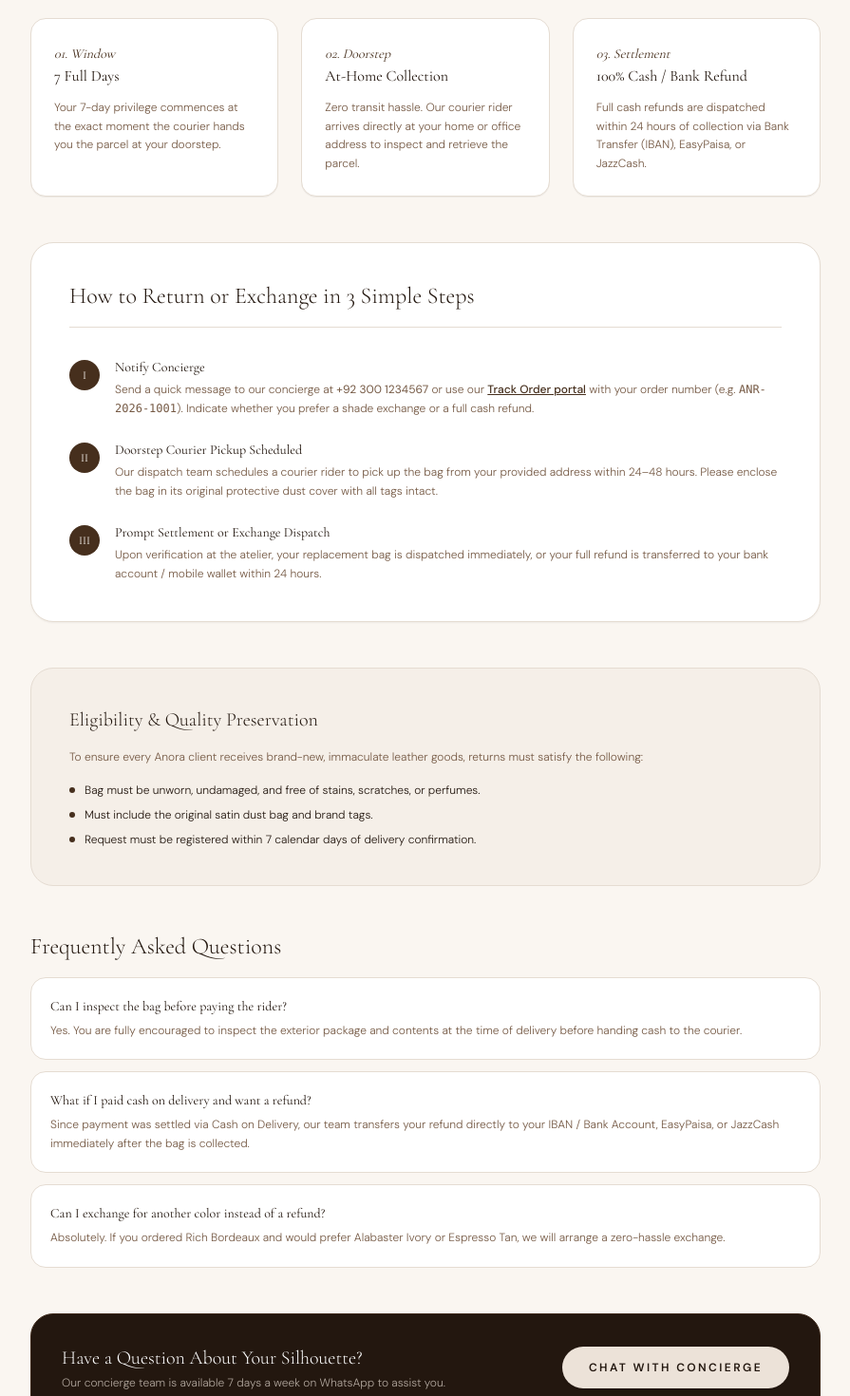
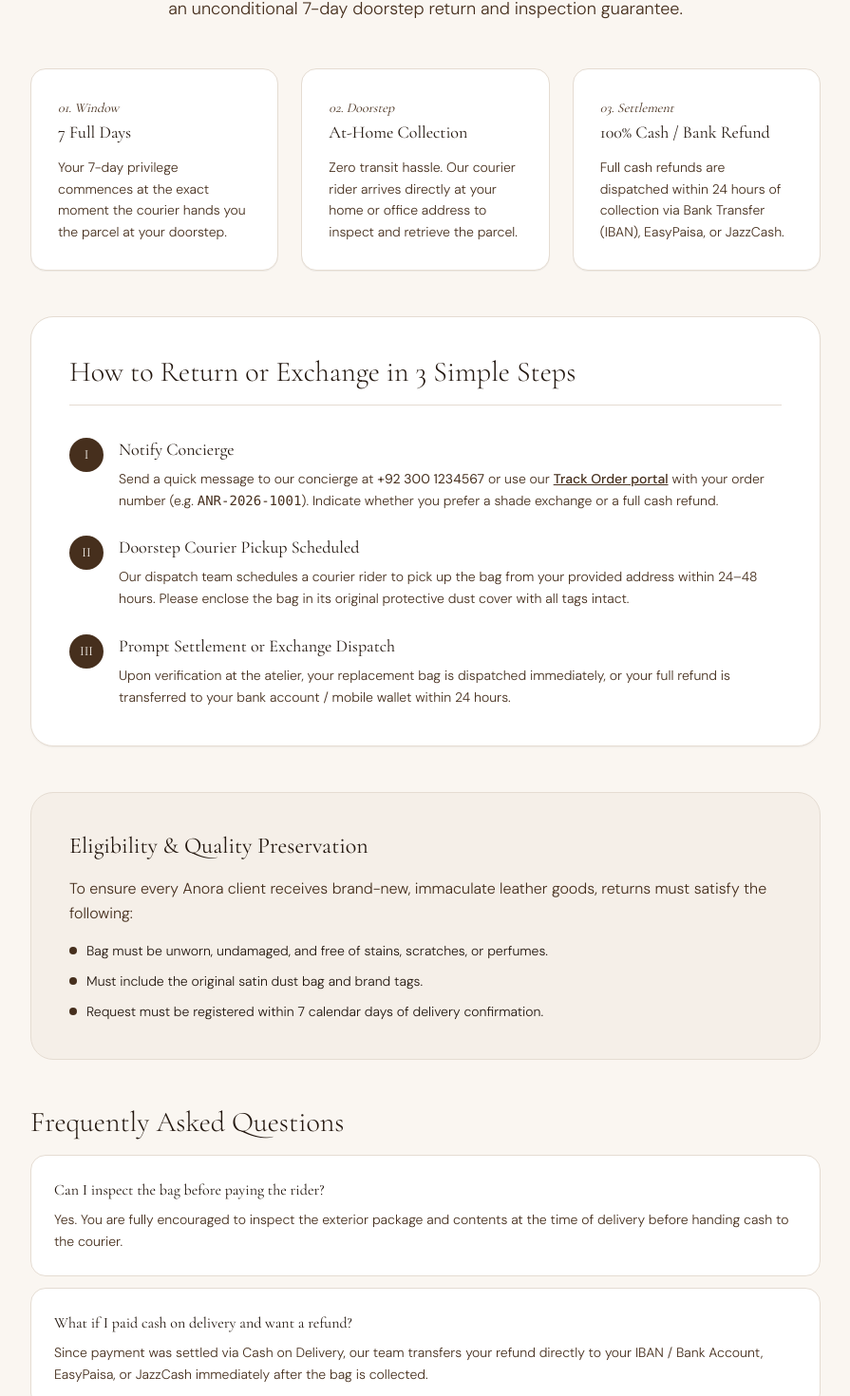
Before and after one commit to shahrozimran/AnoraBags, a Next.js app: page /refund-policy in a window 1280 px wide. Shown: the part 458-1928 px from the top of the page at 95% size, without its empty margins (192-1087 px from the left). Built offline with nearby package versions, Linux system fonts and the light colour scheme.

Commit message:
style(refund-policy): enhance typography and responsive padding for readability

```diff
--- a/app/refund-policy/page.tsx
+++ b/app/refund-policy/page.tsx
@@ -111,43 +111,43 @@ export default function RefundPolicyPage() {
       <main className="max-w-4xl mx-auto px-4 sm:px-6 lg:px-8 py-12 sm:py-20 w-full space-y-12">
         {/* Page Hero */}
         <div className="text-center space-y-4">
-          <div className="inline-flex items-center gap-2 px-4 py-1.5 rounded-full bg-[#ECE2D8] text-[#462F1D] text-[10px] font-sans font-semibold tracking-[0.25em] uppercase">
-            <ShieldCheck className="w-3.5 h-3.5" />
+          <div className="inline-flex items-center gap-2 px-5 py-2 rounded-full bg-[#ECE2D8] text-[#462F1D] text-xs sm:text-sm font-sans font-semibold tracking-[0.16em] uppercase">
+            <ShieldCheck className="w-4 h-4" />
             <span>The Maison Privilege</span>
           </div>
 
-          <h1 className="font-serif text-4xl sm:text-5xl font-light tracking-tight text-[#23170F]">
+          <h1 className="font-serif text-4xl sm:text-5xl lg:text-6xl font-light tracking-tight text-[#23170F]">
             7-Day Doorstep <br />
             <span className="italic font-normal text-[#462F1D]">Home Privilege & Exchange</span>
           </h1>
 
-          <p className="text-xs sm:text-sm text-[#755944] font-light max-w-xl mx-auto leading-relaxed">
+          <p className="text-base sm:text-lg text-[#462F1D] font-light max-w-xl mx-auto leading-relaxed">
             We want you to carry your Anora silhouette with absolute serenity. Every piece acquired through our Cash on Delivery service includes an unconditional 7-day doorstep return and inspection guarantee.
           </p>
         </div>
 
         {/* 3 Pillars */}
         <div className="grid grid-cols-1 md:grid-cols-3 gap-6">
-          <div className="p-6 rounded-2xl bg-white border border-[#E5DCD2] shadow-2xs space-y-3">
+          <div className="p-6 sm:p-7 rounded-2xl bg-white border border-[#E5DCD2] shadow-2xs space-y-3">
             <span className="font-serif italic text-sm text-[#462F1D]">01. Window</span>
-            <h3 className="font-serif text-base font-normal text-[#23170F]">7 Full Days</h3>
-            <p className="text-xs text-[#755944] font-light leading-relaxed">
+            <h3 className="font-serif text-lg font-normal text-[#23170F]">7 Full Days</h3>
+            <p className="text-sm text-[#462F1D] font-light leading-relaxed">
               Your 7-day privilege commences at the exact moment the courier hands you the parcel at your doorstep.
             </p>
           </div>
 
-          <div className="p-6 rounded-2xl bg-white border border-[#E5DCD2] shadow-2xs space-y-3">
+          <div className="p-6 sm:p-7 rounded-2xl bg-white border border-[#E5DCD2] shadow-2xs space-y-3">
             <span className="font-serif italic text-sm text-[#462F1D]">02. Doorstep</span>
-            <h3 className="font-serif text-base font-normal text-[#23170F]">At-Home Collection</h3>
-            <p className="text-xs text-[#755944] font-light leading-relaxed">
+            <h3 className="font-serif text-lg font-normal text-[#23170F]">At-Home Collection</h3>
+            <p className="text-sm text-[#462F1D] font-light leading-relaxed">
               Zero transit hassle. Our courier rider arrives directly at your home or office address to inspect and retrieve the parcel.
             </p>
           </div>
 
-          <div className="p-6 rounded-2xl bg-white border border-[#E5DCD2] shadow-2xs space-y-3">
+          <div className="p-6 sm:p-7 rounded-2xl bg-white border border-[#E5DCD2] shadow-2xs space-y-3">
             <span className="font-serif italic text-sm text-[#462F1D]">03. Settlement</span>
-            <h3 className="font-serif text-base font-normal text-[#23170F]">100% Cash / Bank Refund</h3>
-            <p className="text-xs text-[#755944] font-light leading-relaxed">
+            <h3 className="font-serif text-lg font-normal text-[#23170F]">100% Cash / Bank Refund</h3>
+            <p className="text-sm text-[#462F1D] font-light leading-relaxed">
               Full cash refunds are dispatched within 24 hours of collection via Bank Transfer (IBAN), EasyPaisa, or JazzCash.
             </p>
           </div>
@@ -155,20 +155,20 @@ export default function RefundPolicyPage() {
 
         {/* Step-by-Step Return Flow */}
         <div className="p-5 sm:p-8 md:p-10 rounded-2xl sm:rounded-3xl bg-white border border-[#E5DCD2] shadow-xs space-y-6 sm:space-y-8">
-          <h2 className="font-serif text-xl sm:text-2xl font-light text-[#23170F] border-b border-[#E5DCD2] pb-4">
+          <h2 className="font-serif text-2xl sm:text-3xl font-light text-[#23170F] border-b border-[#E5DCD2] pb-4">
             How to Return or Exchange in 3 Simple Steps
           </h2>
 
           <div className="space-y-6">
             <div className="flex items-start gap-4">
-              <span className="w-8 h-8 rounded-full bg-[#462F1D] text-[#FAF6F1] flex items-center justify-center text-xs font-serif shrink-0 mt-0.5">
+              <span className="w-9 h-9 rounded-full bg-[#462F1D] text-[#FAF6F1] flex items-center justify-center text-sm font-serif shrink-0 mt-0.5">
                 I
               </span>
-              <div className="space-y-1">
-                <h4 className="text-sm font-serif font-normal text-[#23170F]">
+              <div className="space-y-1.5">
+                <h4 className="text-base sm:text-lg font-serif font-normal text-[#23170F]">
                   Notify Concierge
                 </h4>
-                <p className="text-xs text-[#755944] font-light leading-relaxed">
+                <p className="text-sm text-[#462F1D] font-light leading-relaxed">
                   Send a quick message to our concierge at <strong>+92 300 1234567</strong> or use our{" "}
                   <Link href="/track-order" className="text-[#462F1D] underline font-medium">
                     Track Order portal
@@ -179,28 +179,28 @@ export default function RefundPolicyPage() {
             </div>
 
             <div className="flex items-start gap-4">
-              <span className="w-8 h-8 rounded-full bg-[#462F1D] text-[#FAF6F1] flex items-center justify-center text-xs font-serif shrink-0 mt-0.5">
+              <span className="w-9 h-9 rounded-full bg-[#462F1D] text-[#FAF6F1] flex items-center justify-center text-sm font-serif shrink-0 mt-0.5">
                 II
               </span>
-              <div className="space-y-1">
-                <h4 className="text-sm font-serif font-normal text-[#23170F]">
+              <div className="space-y-1.5">
+                <h4 className="text-base sm:text-lg font-serif font-normal text-[#23170F]">
                   Doorstep Courier Pickup Scheduled
                 </h4>
-                <p className="text-xs text-[#755944] font-light leading-relaxed">
+                <p className="text-sm text-[#462F1D] font-light leading-relaxed">
                   Our dispatch team schedules a courier rider to pick up the bag from your provided address within 24–48 hours. Please enclose the bag in its original protective dust cover with all tags intact.
                 </p>
               </div>
             </div>
 
             <div className="flex items-start gap-4">
-              <span className="w-8 h-8 rounded-full bg-[#462F1D] text-[#FAF6F1] flex items-center justify-center text-xs font-serif shrink-0 mt-0.5">
+              <span className="w-9 h-9 rounded-full bg-[#462F1D] text-[#FAF6F1] flex items-center justify-center text-sm font-serif shrink-0 mt-0.5">
                 III
               </span>
-              <div className="space-y-1">
-                <h4 className="text-sm font-serif font-normal text-[#23170F]">
+              <div className="space-y-1.5">
+                <h4 className="text-base sm:text-lg font-serif font-normal text-[#23170F]">
                   Prompt Settlement or Exchange Dispatch
                 </h4>
-                <p className="text-xs text-[#755944] font-light leading-relaxed">
+                <p className="text-sm text-[#462F1D] font-light leading-relaxed">
                   Upon verification at the atelier, your replacement bag is dispatched immediately, or your full refund is transferred to your bank account / mobile wallet within 24 hours.
                 </p>
               </div>
@@ -210,23 +210,23 @@ export default function RefundPolicyPage() {
 
         {/* Eligibility Criteria */}
         <div className="p-5 sm:p-8 md:p-10 rounded-2xl sm:rounded-3xl bg-[#F5EFE8] border border-[#E5DCD2] space-y-4">
-          <h3 className="font-serif text-xl font-light text-[#23170F]">
+          <h3 className="font-serif text-xl sm:text-2xl font-normal text-[#23170F]">
             Eligibility & Quality Preservation
           </h3>
-          <p className="text-xs text-[#755944] font-light leading-relaxed">
+          <p className="text-sm sm:text-base text-[#462F1D] font-light leading-relaxed">
             To ensure every Anora client receives brand-new, immaculate leather goods, returns must satisfy the following:
           </p>
-          <ul className="space-y-2.5 text-xs text-[#23170F] font-light">
+          <ul className="space-y-3 text-sm text-[#23170F] font-light">
             <li className="flex items-center gap-2.5">
-              <span className="w-1.5 h-1.5 rounded-full bg-[#462F1D] shrink-0" />
+              <span className="w-2 h-2 rounded-full bg-[#462F1D] shrink-0" />
               <span>Bag must be unworn, undamaged, and free of stains, scratches, or perfumes.</span>
             </li>
             <li className="flex items-center gap-2.5">
-              <span className="w-1.5 h-1.5 rounded-full bg-[#462F1D] shrink-0" />
+              <span className="w-2 h-2 rounded-full bg-[#462F1D] shrink-0" />
               <span>Must include the original satin dust bag and brand tags.</span>
             </li>
             <li className="flex items-center gap-2.5">
-              <span className="w-1.5 h-1.5 rounded-full bg-[#462F1D] shrink-0" />
+              <span className="w-2 h-2 rounded-full bg-[#462F1D] shrink-0" />
               <span>Request must be registered within 7 calendar days of delivery confirmation.</span>
             </li>
           </ul>
@@ -234,28 +234,28 @@ export default function RefundPolicyPage() {
 
         {/* FAQs */}
         <div id="faq" className="space-y-4">
-          <h2 className="font-serif text-2xl font-light text-[#23170F]">
+          <h2 className="font-serif text-2xl sm:text-3xl font-light text-[#23170F]">
             Frequently Asked Questions
           </h2>
 
           <div className="space-y-3">
-            <div className="p-5 rounded-2xl bg-white border border-[#E5DCD2] text-xs space-y-1.5">
-              <h4 className="font-serif text-sm font-normal text-[#23170F]">Can I inspect the bag before paying the rider?</h4>
-              <p className="text-[#755944] font-light leading-relaxed">
+            <div className="p-6 rounded-2xl bg-white border border-[#E5DCD2] text-sm space-y-2">
+              <h4 className="font-serif text-base font-normal text-[#23170F]">Can I inspect the bag before paying the rider?</h4>
+              <p className="text-[#462F1D] font-light leading-relaxed">
                 Yes. You are fully encouraged to inspect the exterior package and contents at the time of delivery before handing cash to the courier.
               </p>
             </div>
 
-            <div className="p-5 rounded-2xl bg-white border border-[#E5DCD2] text-xs space-y-1.5">
-              <h4 className="font-serif text-sm font-normal text-[#23170F]">What if I paid cash on delivery and want a refund?</h4>
-              <p className="text-[#755944] font-light leading-relaxed">
+            <div className="p-6 rounded-2xl bg-white border border-[#E5DCD2] text-sm space-y-2">
+              <h4 className="font-serif text-base font-normal text-[#23170F]">What if I paid cash on delivery and want a refund?</h4>
+              <p className="text-[#462F1D] font-light leading-relaxed">
                 Since payment was settled via Cash on Delivery, our team transfers your refund directly to your IBAN / Bank Account, EasyPaisa, or JazzCash immediately after the bag is collected.
               </p>
             </div>
 
-            <div className="p-5 rounded-2xl bg-white border border-[#E5DCD2] text-xs space-y-1.5">
-              <h4 className="font-serif text-sm font-normal text-[#23170F]">Can I exchange for another color instead of a refund?</h4>
-              <p className="text-[#755944] font-light leading-relaxed">
+            <div className="p-6 rounded-2xl bg-white border border-[#E5DCD2] text-sm space-y-2">
+              <h4 className="font-serif text-base font-normal text-[#23170F]">Can I exchange for another color instead of a refund?</h4>
+              <p className="text-[#462F1D] font-light leading-relaxed">
                 Absolutely. If you ordered Rich Bordeaux and would prefer Alabaster Ivory or Espresso Tan, we will arrange a zero-hassle exchange.
               </p>
             </div>
@@ -263,10 +263,10 @@ export default function RefundPolicyPage() {
         </div>
 
         {/* Need Help CTA */}
-        <div className="p-8 rounded-3xl bg-[#23170F] text-[#ECE2D8] flex flex-col sm:flex-row items-center justify-between gap-6 text-center sm:text-left border border-[#3D291B]">
-          <div className="space-y-1">
-            <h3 className="font-serif text-xl font-light text-white">Have a Question About Your Silhouette?</h3>
-            <p className="text-xs text-[#ECE2D8]/70 font-light">
+        <div className="p-8 sm:p-10 rounded-3xl bg-[#23170F] text-[#ECE2D8] flex flex-col sm:flex-row items-center justify-between gap-6 text-center sm:text-left border border-[#3D291B]">
+          <div className="space-y-1.5">
+            <h3 className="font-serif text-xl sm:text-2xl font-light text-white">Have a Question About Your Silhouette?</h3>
+            <p className="text-sm text-[#ECE2D8]/90 font-light">
               Our concierge team is available 7 days a week on WhatsApp to assist you.
             </p>
           </div>
@@ -274,7 +274,7 @@ export default function RefundPolicyPage() {
             href="https://wa.me/923001234567?text=Hi%20Anora%20Bags,%20I%20have%20a%20question%20regarding%20returns"
             target="_blank"
             rel="noopener noreferrer"
-            className="px-7 py-3.5 rounded-full bg-[#ECE2D8] hover:bg-white text-[#23170F] text-xs font-sans tracking-[0.2em] uppercase font-semibold transition shrink-0 shadow-sm"
+            className="px-8 py-4 rounded-full bg-[#ECE2D8] hover:bg-white text-[#23170F] text-xs sm:text-sm font-sans tracking-[0.14em] uppercase font-semibold transition shrink-0 shadow-sm"
           >
             Chat with Concierge
           </a>
```
